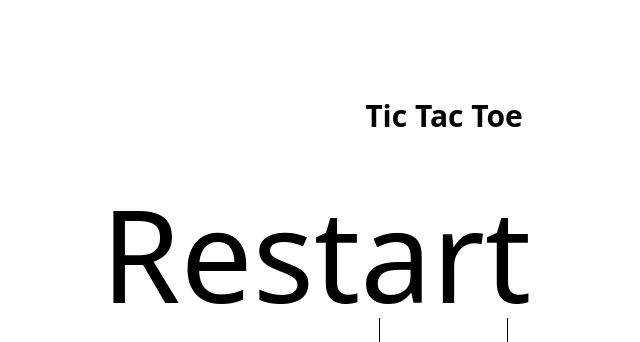
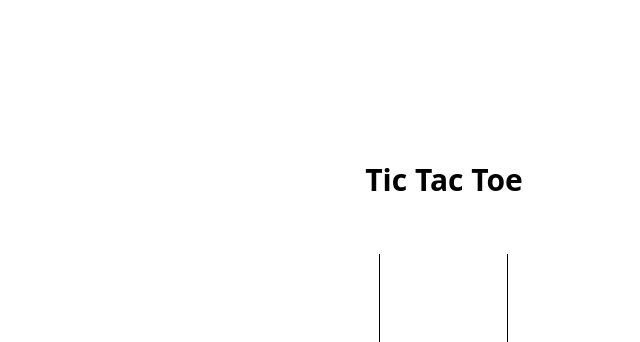
Before and after one commit to hodgesd/hw-9, a React (Create React App) app: page / in a window 1280 px wide. Shown: the top 342 px of the page, without its empty margins (196-836 px from the left). Built offline with nearby package versions, Linux system fonts and the light colour scheme.

Commit message:
display restart button only on win

```diff
--- a/src/App.jsx
+++ b/src/App.jsx
@@ -8,13 +8,12 @@ function App() {
   return (
     <main>
       <h1>Tic Tac Toe</h1>
-      {/* Print if winner */}
-      {winner && <h2>{winner} wins!</h2>}
+      {/* Print if winner in red text */}
+      <div className=" flex flex-col items-center text-ellipsis text-red-600">
+        {winner && <h2>{winner} wins!</h2>}
+      </div>
+
       {/* Click to restart game */}
-
-      <button onClick={() => window.location.reload()} type="submit">
-        Restart
-      </button>
 
       <div className="board">
         {board.map((square, index) => (
@@ -27,6 +26,18 @@ function App() {
           />
         ))}
       </div>
+
+      {winner && (
+        <div className="flex flex-col items-center">
+          <button
+            className="mb-5 text-4xl font-bold text-gray-700"
+            onClick={() => window.location.reload()}
+            type="submit"
+          >
+            New Game
+          </button>
+        </div>
+      )}
     </main>
   );
 }
```
